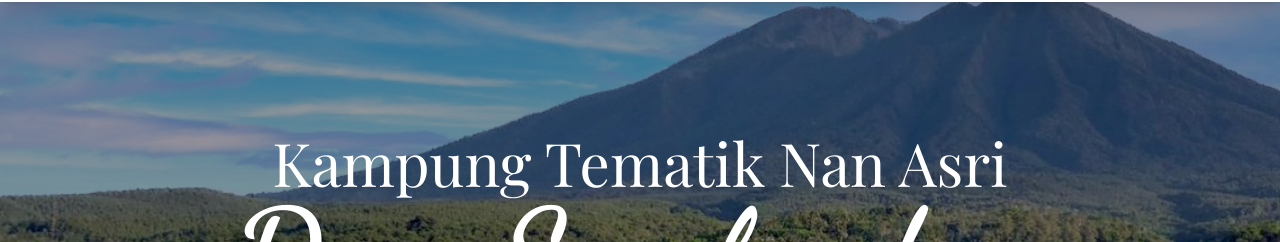
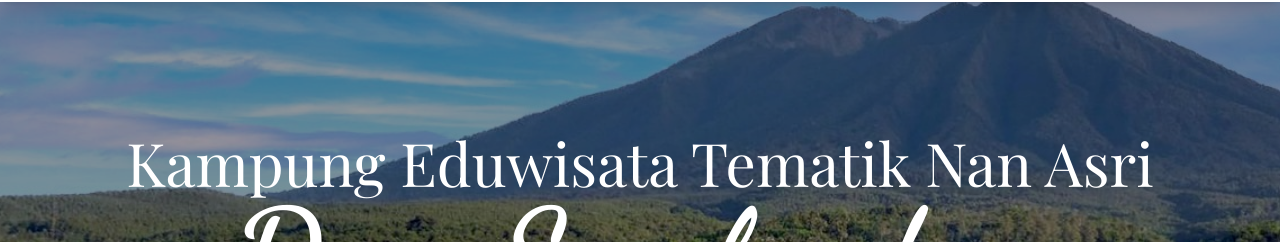
Before and after one commit to Genicc/Sistem-Wisata-Desa-Sumberdem-SIWISDEM, a Next.js app: page / in a window 1280 px wide. Shown: the part 174-416 px from the top of the page. Built offline with nearby package versions, Linux system fonts and the light colour scheme.

Commit message:
update dashboard and packet

```diff
--- a/src/components/section/dashboard.tsx
+++ b/src/components/section/dashboard.tsx
@@ -30,7 +30,7 @@ export default function Home() {
       {/* Text Section */}
       <div className="relative z-10 flex flex-col items-center justify-center h-full text-white text-center px-4">
         <h2 className={`${playfair.className} text-2xl sm:text-4xl md:text-6xl font-normal`}>
-          Kampung Tematik Nan Asri
+          Kampung Eduwisata Tematik Nan Asri
         </h2>
         <h1 className={`${dancing.className} text-4xl sm:text-6xl md:text-9xl font-bold mt-2`}>
           Desa Sumberdem
--- a/src/components/section/pilihanpaket-section.tsx
+++ b/src/components/section/pilihanpaket-section.tsx
@@ -52,7 +52,6 @@ const paketList: Paket[] = [
         "Coffee Break (Minuman khas Desa Sumberdem)",
         "Makanan khas desa",
         "Atraksi Budaya",
-        "Souvenir UMKM",
         ],
         note: "*Tersedia Tour Guide",
     },
```
